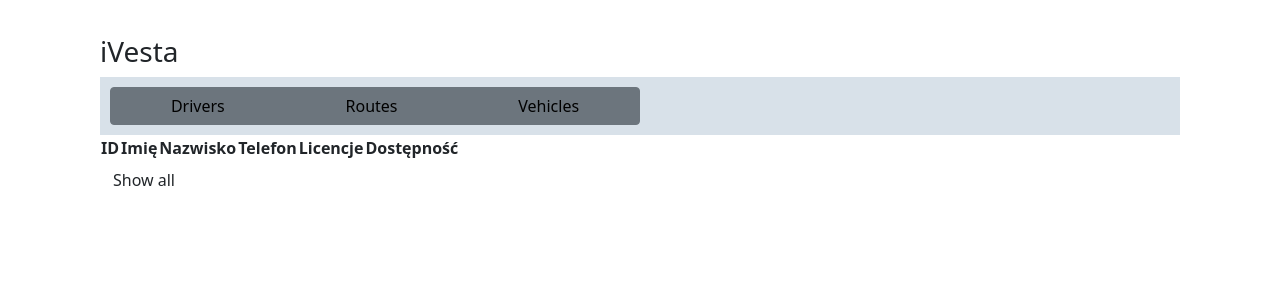
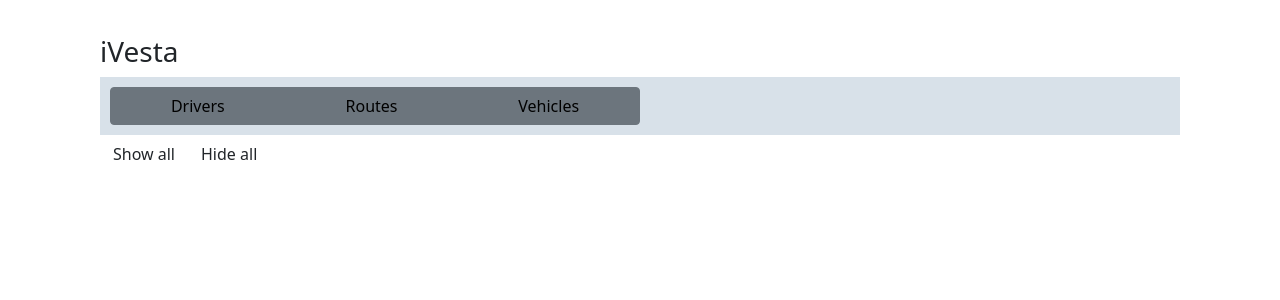
Before and after one commit to infoshareacademy/ehj1-iVesta, an Angular app in the folder ivesta-app/: page /drivers in a window 1280 px wide. Shown: the top 300 px of the page. Built offline with nearby package versions, Linux system fonts and the light colour scheme.

Commit message:
add show all/hide button

```diff
--- a/ivesta-app/src/app/models/driver/driver.component.ts
+++ b/ivesta-app/src/app/models/driver/driver.component.ts
@@ -1,5 +1,5 @@
 export interface DriverComponent  {
-  id: string | undefined;
+  id: string;
   name: string | undefined;
   lastName: string | undefined;
   phone: number | undefined;
--- a/ivesta-app/src/app/resources/drivers/drivers.component.html
+++ b/ivesta-app/src/app/resources/drivers/drivers.component.html
@@ -1,4 +1,4 @@
-<table class="driver-table">
+<table id="driver-table" class="driver-table" [style.display]="'none'">
   <thead>
   <tr>
     <th>ID</th>
@@ -23,5 +23,6 @@
   </tbody>
 </table>
 <nav class="bottom-nav bottom-100">
-  <button class="btn" (click)="fetchDrivers()">Show all</button>
+  <button class="btn" (click)="setTableVisible();fetchDrivers()">Show all</button>
+  <button class="btn" (click)="setTableInvisible()">Hide all</button>
 </nav>
--- a/ivesta-app/src/app/resources/drivers/drivers.component.ts
+++ b/ivesta-app/src/app/resources/drivers/drivers.component.ts
@@ -1,6 +1,7 @@
 import {Component, OnInit} from '@angular/core';
 import {DriverHtmlService} from "./driverServices/driver-html.service";
 import {DriverComponent} from "../../models/driver/driver.component"
+import {hide} from "@popperjs/core";
 
 @Component({
   selector: 'app-drivers',
@@ -36,4 +37,12 @@ export class DriversComponent implements OnInit {
       this.fetchDrivers();
     })
   }
+  setTableVisible(){
+    const driverTable = <HTMLInputElement>document.getElementById("driver-table");
+    driverTable.style.display ='block';
+  }
+  setTableInvisible(){
+    const driverTable = <HTMLInputElement>document.getElementById("driver-table");
+    driverTable.style.display ='none';
+  }
 }
```
